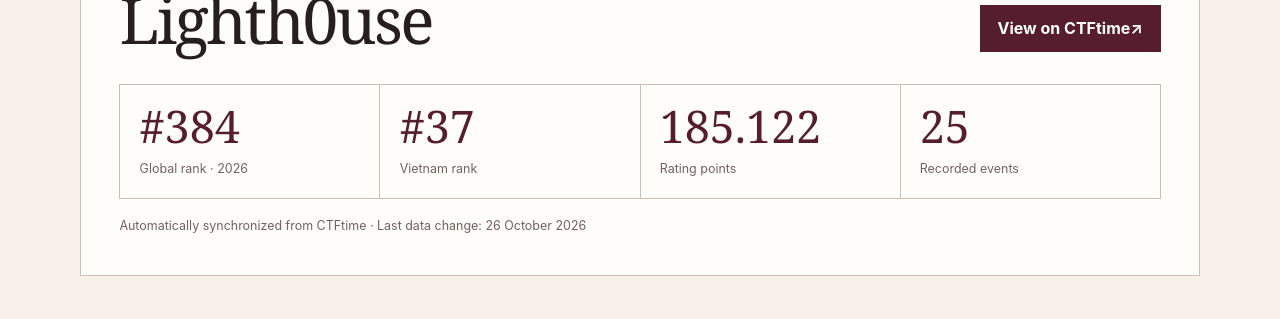
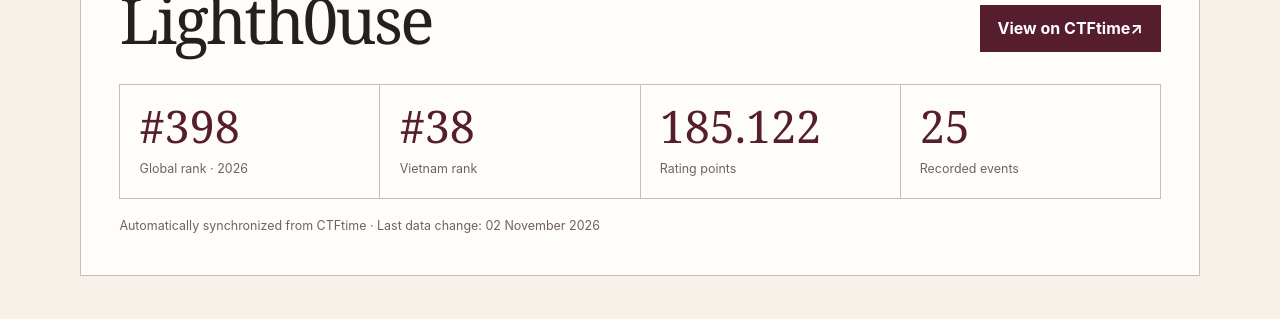
Before and after one commit to PeaMatNgu/PeaMatNgu.github.io, a Jekyll site: the page built from achievements/index.md, in a window 1280 px wide and 900 px high, scrolled down 350 px. Shown: the part 165-484 px from the top of the window. Built offline with Jekyll 4.4.1, drawn with Linux system fonts in a browser that asks for light colours.

Commit message:
Update CTFtime achievements

```diff
--- a/_data/ctftime.json
+++ b/_data/ctftime.json
@@ -5,8 +5,8 @@
     "country": "VN",
     "url": "https://ctftime.org/team/410831",
     "rating_year": 2026,
-    "rating_place": 384,
-    "country_place": 37,
+    "rating_place": 398,
+    "country_place": 38,
     "rating_points": 185.122,
     "event_count": 25,
     "best_place": 16
@@ -241,5 +241,5 @@
       "url": "https://ctftime.org/event/3133"
     }
   ],
-  "updated_at": "2026-10-26T07:49:30+00:00"
+  "updated_at": "2026-11-02T09:32:22+00:00"
 }
```
